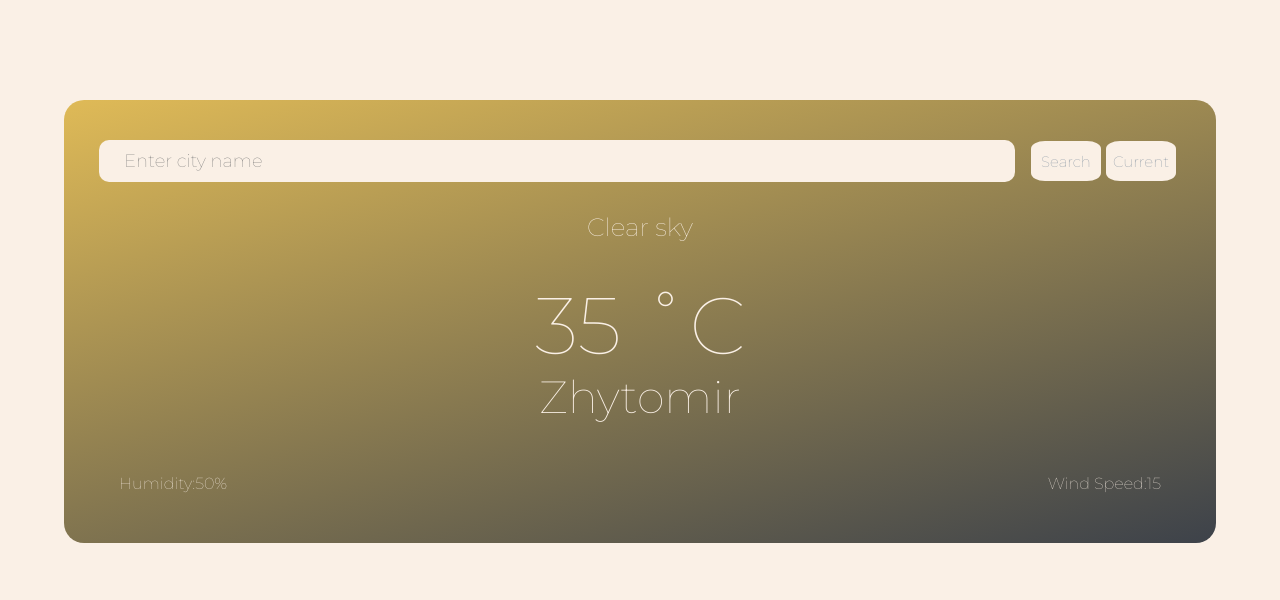
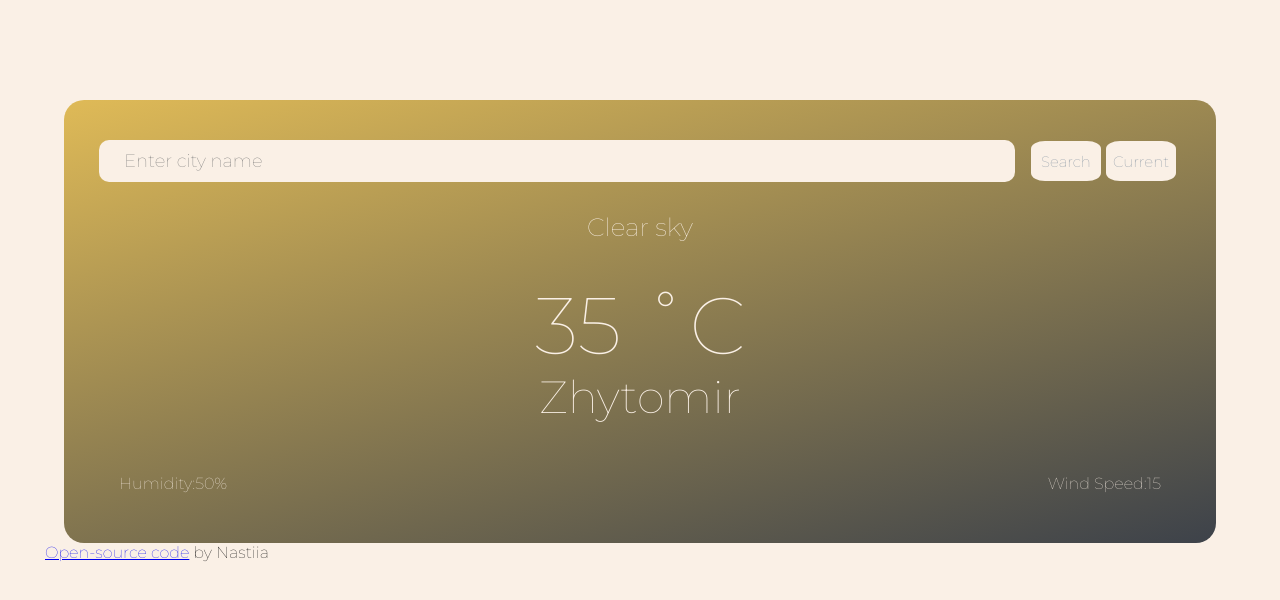
Before and after one commit to NASTIIA0412/weather-app, a plain HTML site: page index.html in a window 1280 px wide. Drawn offline with nearby package versions, Linux system fonts and the light colour scheme; a web font is replaced by a local one.

Commit message:
Added link to my GitHub

```diff
--- a/index.html
+++ b/index.html
@@ -40,12 +40,13 @@
         </div>
       </div>
     </div>
-
+<p class="link"><a href="https://github.com/NASTIIA0412/weather-app" target="_blank">Open-source code</a> by Nastiia</p>
+    </div>
 
 
     <script src="script.js"></script>
 
-<a href="https://github.com/NASTIIA0412/weather-app"></a>
+
 
 
 
--- a/styles.css
+++ b/styles.css
@@ -86,3 +86,6 @@ body {
 .wind {
   font-size: 16px;
 }
+.link {
+  padding-left: 45px;
+}
```
